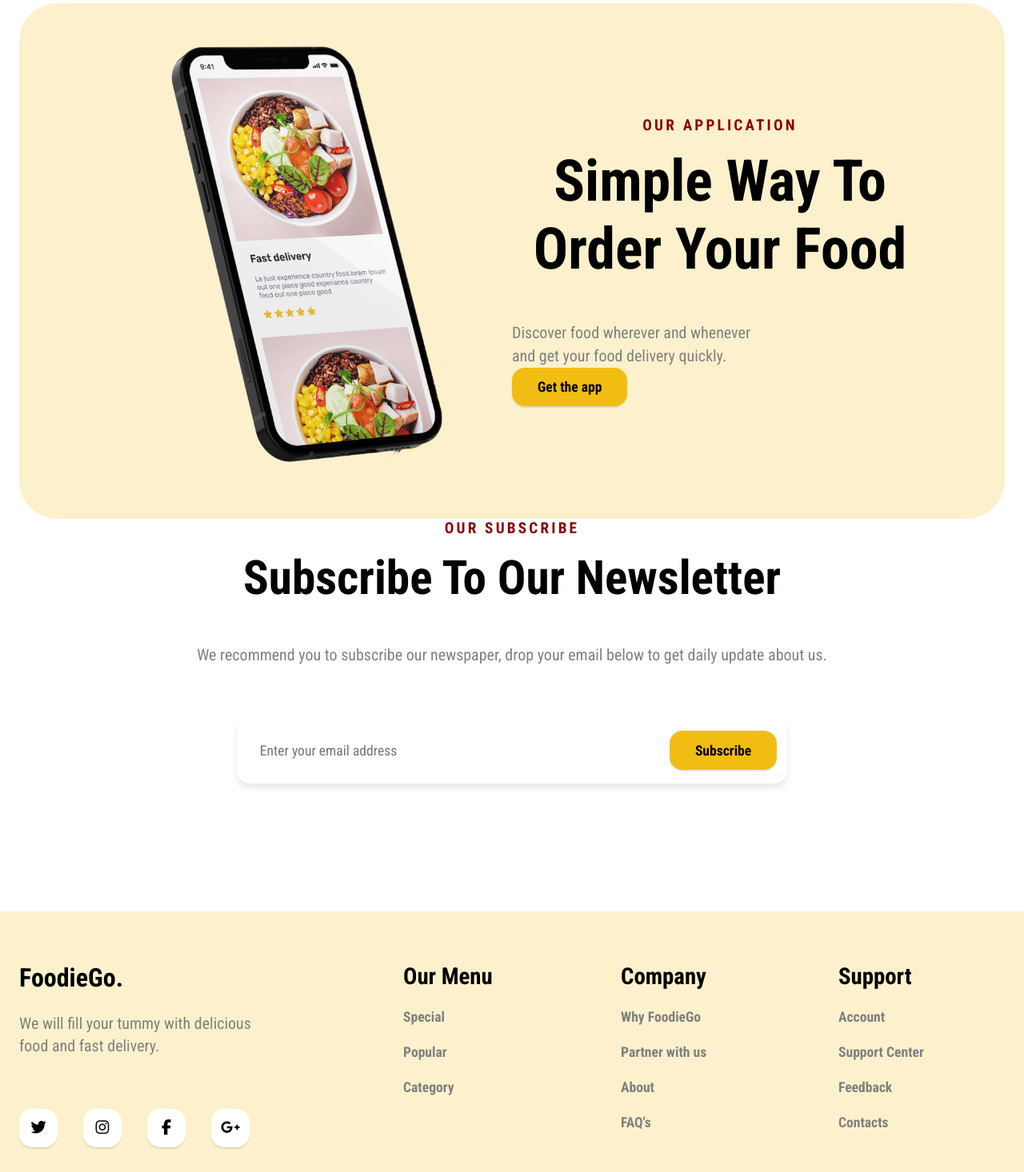
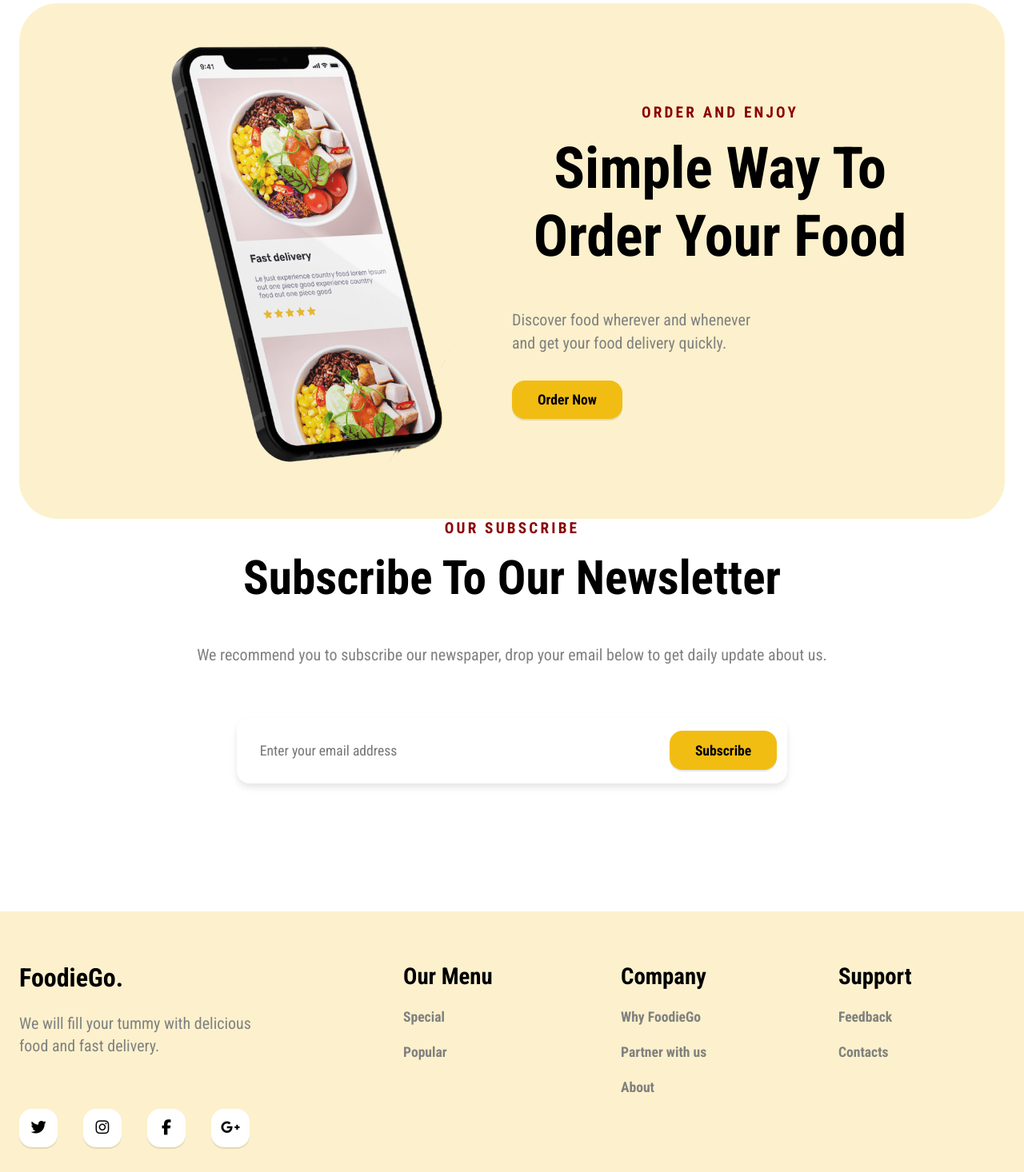
Before and after one commit to umairrahim914/FoodieGo_onlinefoodDeliveryweb, a React (Vite) app in the folder ProjectReact/foodie_react/: page / in a window 1280 px wide. Shown: the part 1504-2970 px from the top of the page at 80% size. Built offline with nearby package versions, Linux system fonts and the light colour scheme.

Commit message:
footer updated

```diff
--- a/ProjectReact/foodie_react/src/components/Footer.jsx
+++ b/ProjectReact/foodie_react/src/components/Footer.jsx
@@ -35,18 +35,13 @@ const Footer = () => {
               <h4 className="text-lg font-semibold text-[var(--lead)]">Our Menu</h4>
             </li>
             <li className="mt-one-half">
-              <a href="#" className="footer-link text-gray-600 text-lg hover:text-[var(--lead)] transition-colors no-underline">
+              <a href="/menu" className="footer-link text-gray-600 text-lg hover:text-[var(--lead)] transition-colors no-underline">
                 Special
               </a>
             </li>
             <li className="mt-one-half">
-              <a href="#" className="footer-link text-gray-600 text-lg hover:text-[var(--lead)] transition-colors no-underline">
+              <a href="/menu" className="footer-link text-gray-600 text-lg hover:text-[var(--lead)] transition-colors no-underline">
                 Popular
-              </a>
-            </li>
-            <li className="mt-one-half">
-              <a href="#" className="footer-link text-gray-600 text-lg hover:text-[var(--lead)] transition-colors no-underline">
-                Category
               </a>
             </li>
           </ul>
@@ -57,23 +52,18 @@ const Footer = () => {
               <h4 className="text-lg font-semibold text-[var(--lead)]">Company</h4>
             </li>
             <li className="mt-one-half">
-              <a href="#" className="footer-link text-gray-600 text-lg hover:text-[var(--lead)] transition-colors no-underline">
+              <a href="/service" className="footer-link text-gray-600 text-lg hover:text-[var(--lead)] transition-colors no-underline">
                 Why FoodieGo
               </a>
             </li>
             <li className="mt-one-half">
-              <a href="#" className="footer-link text-gray-600 text-lg hover:text-[var(--lead)] transition-colors no-underline">
+              <a href="/contact" className="footer-link text-gray-600 text-lg hover:text-[var(--lead)] transition-colors no-underline">
                 Partner with us
               </a>
             </li>
             <li className="mt-one-half">
-              <a href="#" className="footer-link text-gray-600 text-lg hover:text-[var(--lead)] transition-colors no-underline">
+              <a href="/about" className="footer-link text-gray-600 text-lg hover:text-[var(--lead)] transition-colors no-underline">
                 About
-              </a>
-            </li>
-            <li className="mt-one-half">
-              <a href="#" className="footer-link text-gray-600 text-lg hover:text-[var(--lead)] transition-colors no-underline">
-                FAQ's
               </a>
             </li>
           </ul>
@@ -84,22 +74,14 @@ const Footer = () => {
               <h4 className="text-lg font-semibold text-[var(--lead)]">Support</h4>
             </li>
             <li className="mt-one-half">
-              <a href="#" className="footer-link text-gray-600 text-lg hover:text-[var(--lead)] transition-colors no-underline">
-                Account
-              </a>
             </li>
             <li className="mt-one-half">
-              <a href="#" className="footer-link text-gray-600 text-lg hover:text-[var(--lead)] transition-colors no-underline">
-                Support Center
-              </a>
-            </li>
-            <li className="mt-one-half">
-              <a href="#" className="footer-link text-gray-600 text-lg hover:text-[var(--lead)] transition-colors no-underline">
+              <a href="/contact" className="footer-link text-gray-600 text-lg hover:text-[var(--lead)] transition-colors no-underline">
                 Feedback
               </a>
             </li>
             <li className="mt-one-half">
-              <a href="#" className="footer-link text-gray-600 text-lg hover:text-[var(--lead)] transition-colors no-underline">
+              <a href="/contact" className="footer-link text-gray-600 text-lg hover:text-[var(--lead)] transition-colors no-underline">
                 Contacts
               </a>
             </li>
--- a/ProjectReact/foodie_react/src/index.css
+++ b/ProjectReact/foodie_react/src/index.css
@@ -67,6 +67,10 @@ a {
 
 .mt-4 {
   margin-top: 4rem;
+}
+
+.mt-2{
+   margin-top: 2rem;
 }
 
 .mt-half {
--- a/ProjectReact/foodie_react/src/pages/MainPage.jsx
+++ b/ProjectReact/foodie_react/src/pages/MainPage.jsx
@@ -25,7 +25,7 @@ const MainPage = () => {
             </div>
 
             <div className="content">
-              <h5 className="section-title text-left mb-4">Our Application</h5>
+              <h5 className="section-title text-left mb-4">Order and Enjoy</h5>
               <h2 className="section-heading text-left mb-6">
                 Simple Way To <br />
                 Order Your Food
@@ -34,8 +34,8 @@ const MainPage = () => {
                 Discover food wherever and whenever<br />
                 and get your food delivery quickly.
               </p>
-              <a href="#" className="btn-custom">
-                Get the app
+              <a href="/menu" className="btn-custom mt-2 ">
+                Order Now
               </a>
             </div>
           </div>
```
